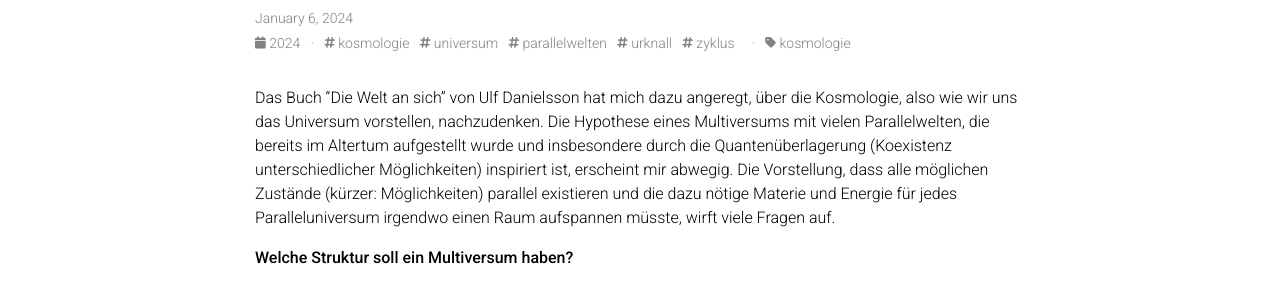
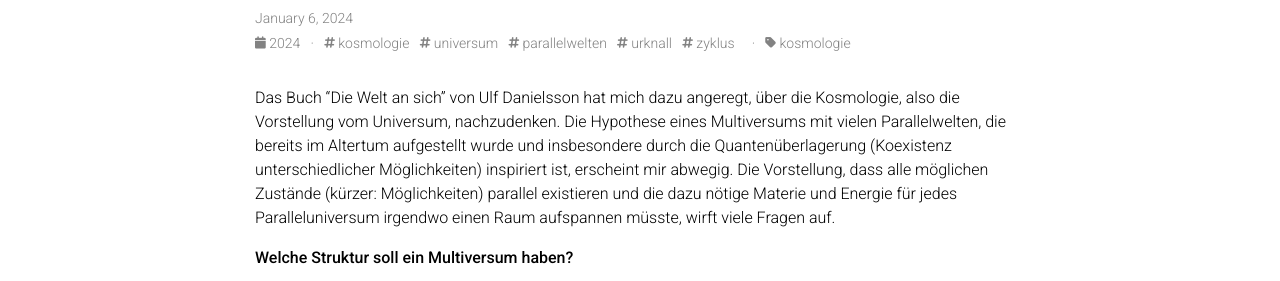
Before and after one commit to macromeer/macromeer.github.io, a Jekyll site: the page built from _posts/2024-01-06-kosmologie.md, in a window 1280 px wide and 925 px high. Shown: the part 153-434 px from the top of the window. Built offline with Jekyll 4.4.1, drawn with Linux system fonts in a browser that asks for light colours; comment, search, counter and statistics services are not loaded; a style sheet for code colours, icons or effects is not loaded.

Commit message:
general mods

```diff
--- a/_posts/2024-01-06-kosmologie.md
+++ b/_posts/2024-01-06-kosmologie.md
@@ -7,7 +7,7 @@
 categories: kosmologie
 ---
 
-Das Buch "Die Welt an sich" von Ulf Danielsson hat mich dazu angeregt, über die Kosmologie, also wie wir uns das Universum vorstellen, nachzudenken. Die Hypothese eines Multiversums mit vielen Parallelwelten, die bereits im Altertum aufgestellt wurde und insbesondere durch die Quantenüberlagerung (Koexistenz unterschiedlicher Möglichkeiten) inspiriert ist, erscheint mir abwegig. Die Vorstellung, dass alle möglichen Zustände (kürzer: Möglichkeiten) parallel existieren und die dazu nötige Materie und Energie für jedes Paralleluniversum irgendwo einen Raum aufspannen müsste, wirft viele Fragen auf.
+Das Buch "Die Welt an sich" von Ulf Danielsson hat mich dazu angeregt, über die Kosmologie, also die Vorstellung vom Universum, nachzudenken. Die Hypothese eines Multiversums mit vielen Parallelwelten, die bereits im Altertum aufgestellt wurde und insbesondere durch die Quantenüberlagerung (Koexistenz unterschiedlicher Möglichkeiten) inspiriert ist, erscheint mir abwegig. Die Vorstellung, dass alle möglichen Zustände (kürzer: Möglichkeiten) parallel existieren und die dazu nötige Materie und Energie für jedes Paralleluniversum irgendwo einen Raum aufspannen müsste, wirft viele Fragen auf.
 
 **Welche Struktur soll ein Multiversum haben?**
 
```
